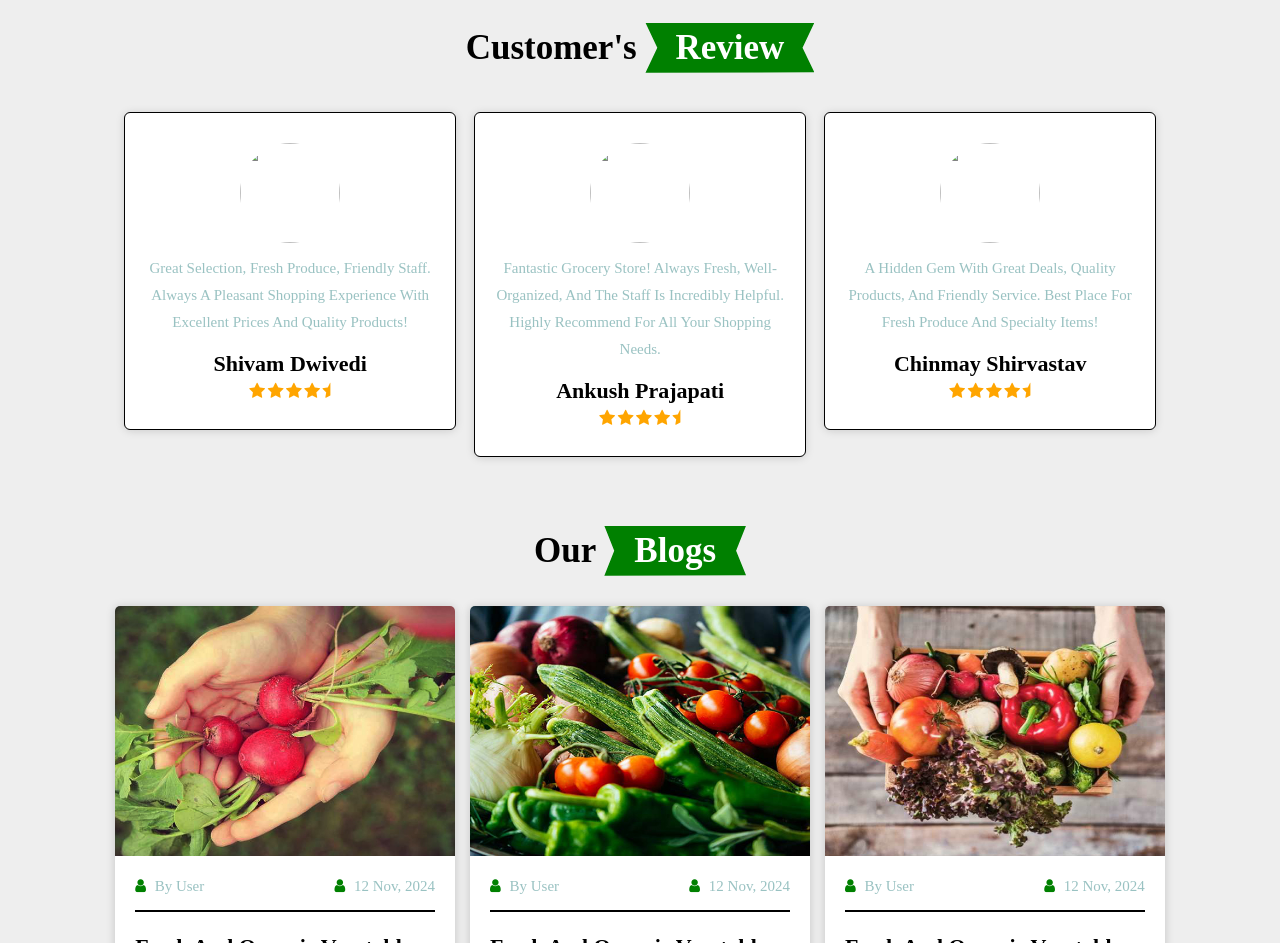
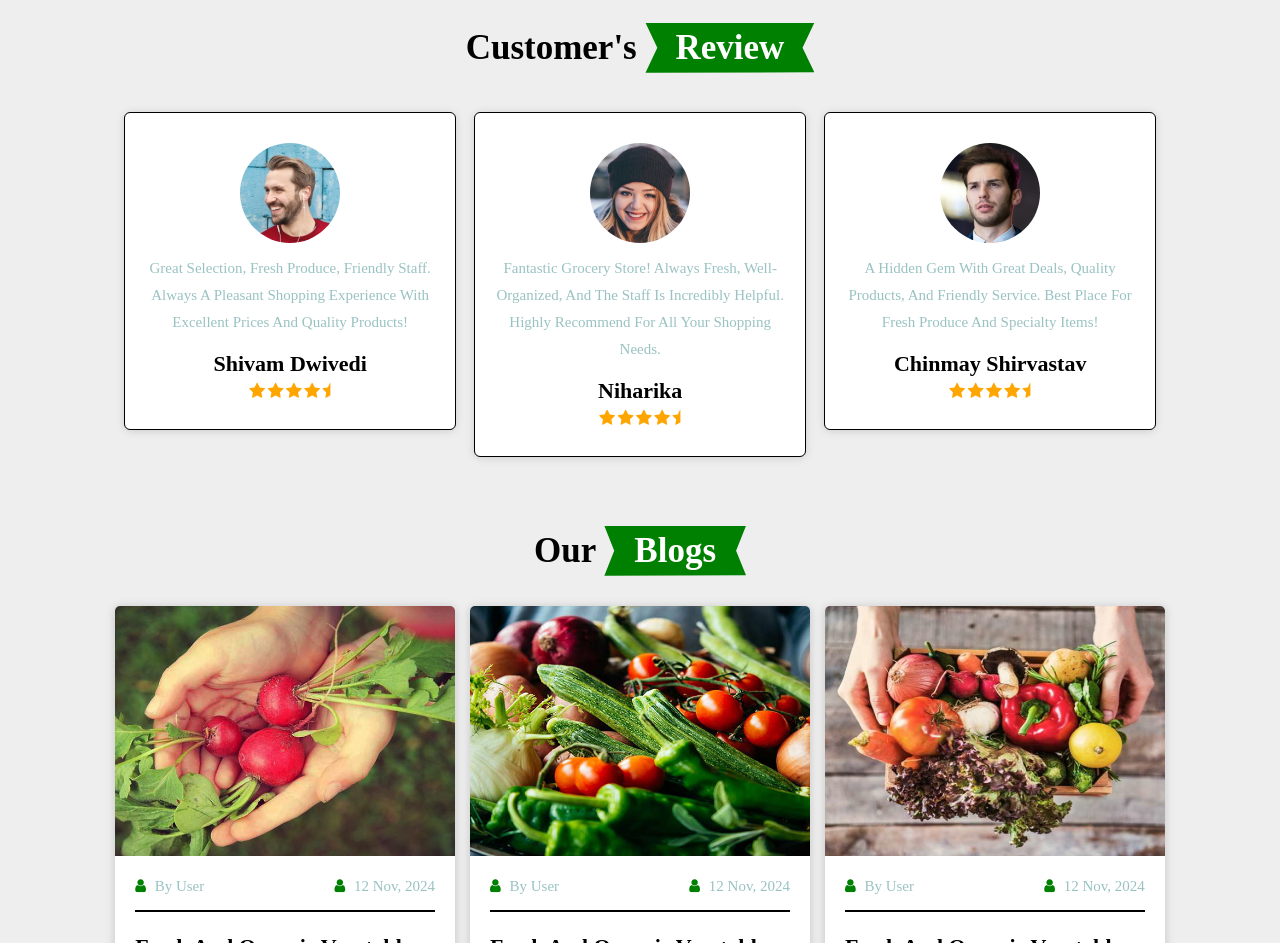
Before and after one commit to dwivedishivam17122002/project, a plain HTML site: page index.html in a window 1280 px wide. Shown: the part 2418-3361 px from the top of the page. Drawn offline with nearby package versions, Linux system fonts and the light colour scheme.

Commit message:
added index.html

```diff
--- a/index.html
+++ b/index.html
@@ -316,7 +316,7 @@
     <div class="swiper review-slider">
     <div class="swiper-wrapper">
         <div class="swiper-slide box">
-            <img src="image/C:\New folder\project\image\Screenshot 2024-11-17 185452.png">
+            <img src="image/pic-1.png">
             <p>Great selection, fresh produce, friendly staff.
                  Always a pleasant shopping experience with excellent prices and quality products!</p>
           <h3>Shivam Dwivedi</h3>
@@ -330,10 +330,10 @@
         </div>
 
         <div class="swiper-slide box">
-            <img src="image/C:\image\Screenshot 2024-11-17 185731.png">
+            <img src="image/pic-2.png">
             <p>Fantastic grocery store! Always fresh, well-organized,
                  and the staff is incredibly helpful. Highly recommend for all your shopping needs.</p>
-          <h3>Ankush Prajapati</h3>
+          <h3>Niharika</h3>
           <div class="stars">
             <i class="fa fa-star"></i>
             <i class="fa fa-star"></i>
@@ -345,7 +345,7 @@
         </div>
 
         <div class="swiper-slide box">
-            <img src="image/c:\Users\dwive\OneDrive\Pictures\Screenshots\Screenshot 2024-11-17 193505.png">
+            <img src="image/pic-3.png">
             <p>A hidden gem with great deals, quality products,
                 and friendly service. Best place for fresh produce and specialty items!</p>
           <h3>Chinmay Shirvastav</h3>
```
